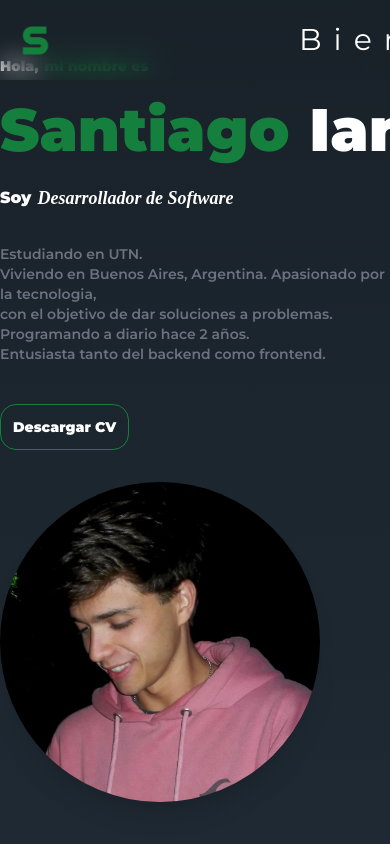
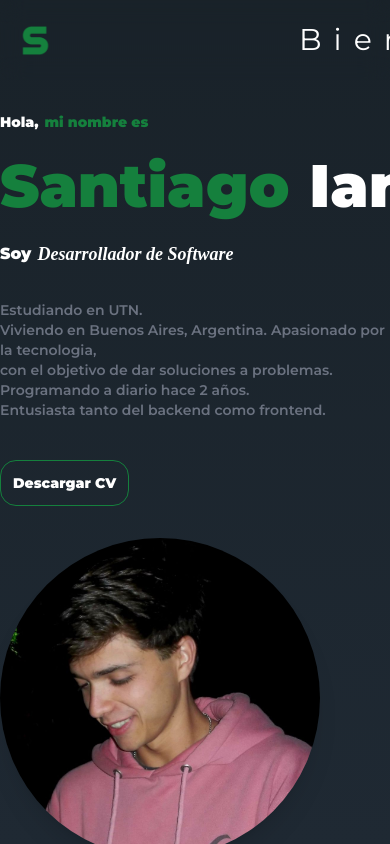
Before and after one commit to SantiSTC/SantiSTC.github.io, a Next.js app: page / in a window 390 px wide. Built offline with nearby package versions, Linux system fonts and the light colour scheme; a web font is replaced by a local one.

Commit message:
Update page.tsx

```diff
--- a/app/page.tsx
+++ b/app/page.tsx
@@ -23,7 +23,7 @@ function Page() {
       <div>
         <Header />
         {/* Aca abajo va mt-32 si hago andar el tema del header con la current section */}
-        <div className="mb-16 mt-14 lg:flex lg:flex-row">
+        <div className="mb-16 mt-28 lg:flex lg:flex-row">
           <div className="lg:ml-20 mt-10 font-black text-white">
           <Reveal>
           <div className="flex flex-row gap-1.5 text-sm">
```
